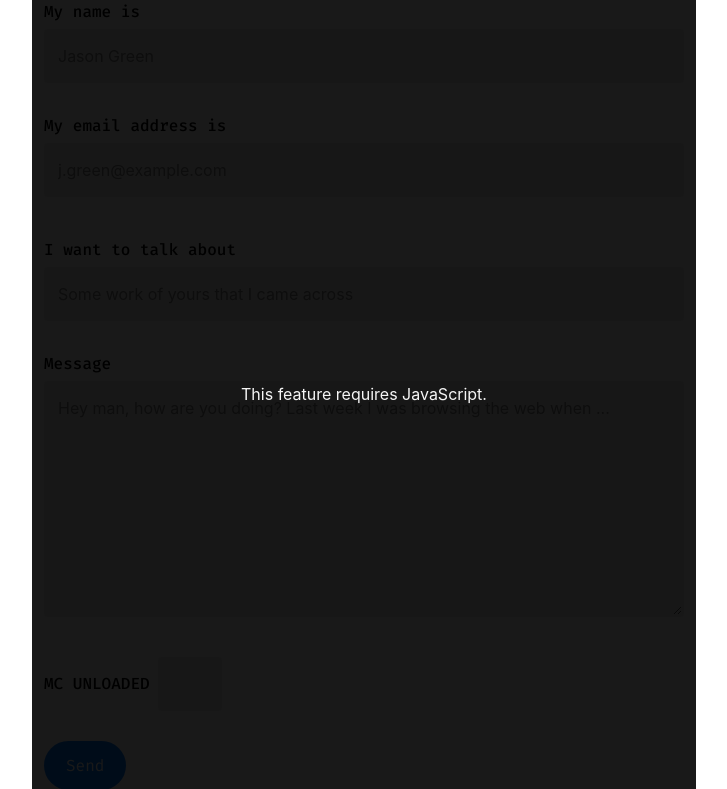
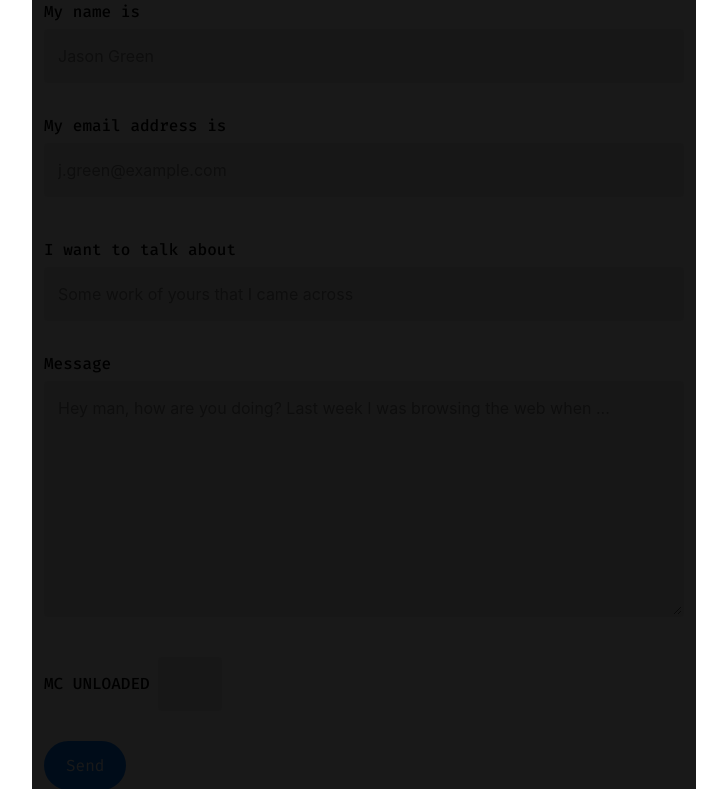
Before and after one commit to vikputthiscodeongit/viktor-web, a PHP site: page / in a window 1280 px wide. Shown: the part 1151-1940 px from the top of the page, without its empty margins (148-875 px from the left). Run offline with PHP 8.4, Linux system fonts and the light colour scheme; style sheets or scripts are compiled from the project's sources; some web fonts are replaced.

Commit message:
Allow overlay not only in case of js-disabled

```diff
--- a/components/form/form-content.php
+++ b/components/form/form-content.php
@@ -2,12 +2,11 @@
 $FORM = array(
     // "action" => "/components/form/form-controller.php",
     "method" => "POST",
-    "class" => "form form--contact js-required",
+    "class" => "form form--contact has-overlay js-enable",
     "name" => "contact-form",
     "fieldsets" => array(
         "fs_personal" => array(
             "class" => "js-enable",
-            "disabled" => false,
             "fields" => array(
                 "field_name" => array(
                     "class" => "field field--ifl",
@@ -40,7 +39,6 @@ $FORM = array(
         ),
         "fs_message" => array(
             "class" => "js-enable",
-            "disabled" => false,
             "fields" => array(
                 "field_subject" => array(
                     "class" => "field field--ifl",
@@ -75,7 +73,6 @@ $FORM = array(
         ),
         "fs_submit" => array(
             "class" => "js-enable",
-            "disabled" => false,
             "fields" => array(
                 "field_mc" => array(
                     "class" => "field field--inline",
--- a/components/form/form-view.php
+++ b/components/form/form-view.php
@@ -14,7 +14,8 @@
     <?php
         foreach($FORM["fieldsets"] as $FIELDSET) {
             $fs_disabled =
-                isset($FIELDSET["disabled"]) && $FIELDSET["disabled"] !== false && $FIELDSET["disabled"] !== "false"
+               (!isset($FIELDSET["disabled"]) && str_contains($FORM["class"], "js-enable") && str_contains($FIELDSET["class"], "js-enable")) ||
+                (isset($FIELDSET["disabled"]) && $FIELDSET["disabled"] !== false && $FIELDSET["disabled"] !== "false")
                     ? "disabled"
                     : "";
 
--- a/sass/_global.scss
+++ b/sass/_global.scss
@@ -82,12 +82,11 @@ img {
     pointer-events: none;
 }
 
-.js-required {
-    html:not(.js-enabled) & {
+.has-overlay {
     position: relative;
 
     &::after {
-            content: "This feature requires JavaScript.";
+        content: "";
         position: absolute;
         top: rem(-8px);
         bottom: rem(-8px);
@@ -109,6 +108,9 @@ img {
             right: rem(-12px);
         }
     }
+
+    &.js-disabled::after {
+        content: "This feature requires JavaScript.";
     }
 }
 
```
Lines whose indentation alone changed are shown as unchanged.
